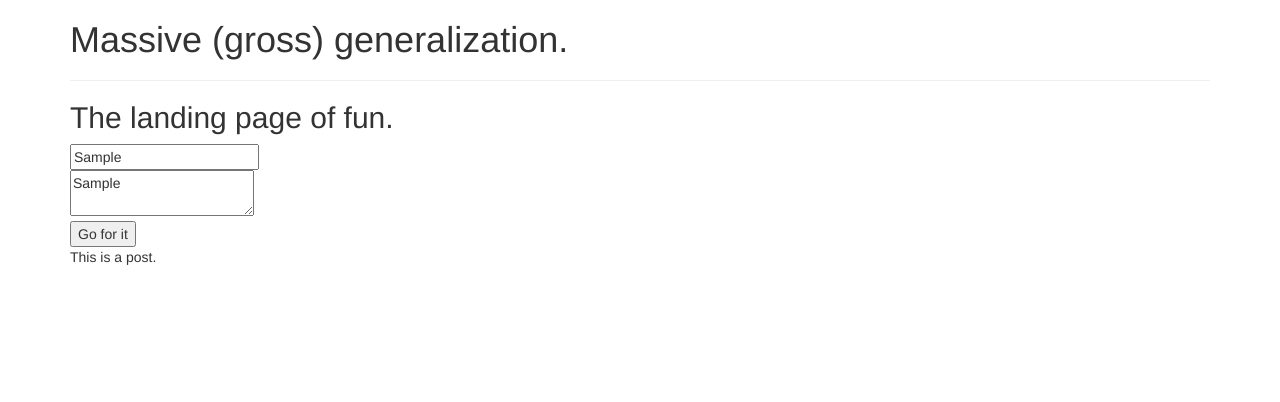
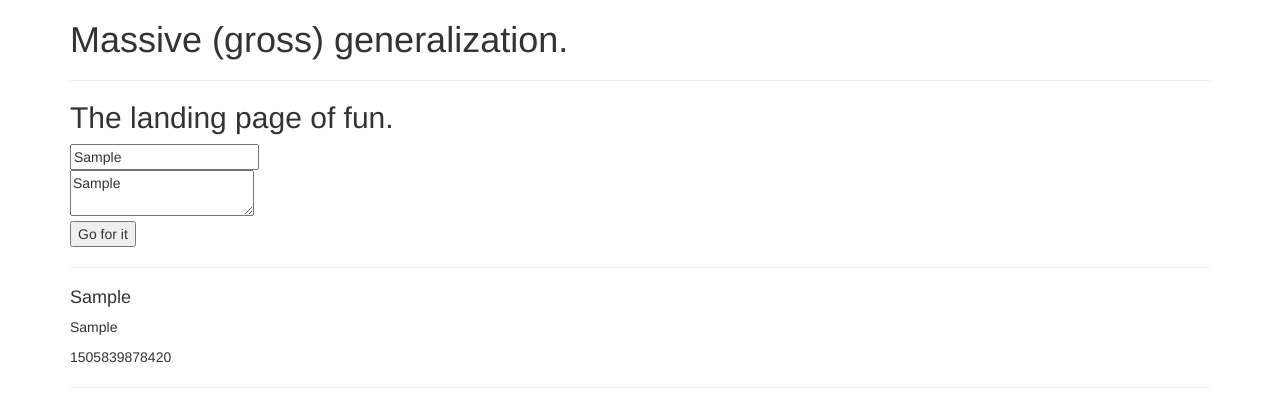
Before and after one commit to CallaRudolph/react-upvote, a React app: page / in a window 1280 px wide. Both pictures are taken after typing "Sample", "Sample" into the empty fields and a click on the button "Go for it". Shown: the top 402 px of the page. Built offline with nearby package versions, Linux system fonts and the light colour scheme.

Commit message:
display new posts on page

```diff
--- a/package.json
+++ b/package.json
@@ -11,6 +11,7 @@
   "author": "",
   "license": "ISC",
   "dependencies": {
+    "moment": "^2.18.1",
     "prop-types": "^15.5.10",
     "react": "^15.5.4",
     "react-bootstrap": "^0.31.3",
--- a/src/components/MasterPost.jsx
+++ b/src/components/MasterPost.jsx
@@ -13,10 +13,16 @@ class MasterPost extends React.Component {
       <div>
         <h2>The landing page of fun.</h2>
         <NewPostControl/>
-        <PostList/>
+        <PostList postList = {this.props.masterPostList}/>
       </div>
     );
   }
 }
 
-export default MasterPost;
+const mapStateToProps = state => {
+  return {
+    masterPostList: state
+  };
+};
+
+export default connect(mapStateToProps)(MasterPost);
--- a/src/components/Post.jsx
+++ b/src/components/Post.jsx
@@ -1,11 +1,21 @@
 import React from "react";
+import PropTypes from "prop-types";
 
-function Post(){
+function Post(props){
   return(
     <div>
-      <p>This is a post.</p>
+      <h4>{props.title}</h4>
+      <p>{props.content}</p>
+      <p>{props.timeStamp}</p>
+      <hr/>
     </div>
   );
 }
 
+Post.propTypes = {
+  title: PropTypes.string.isRequired,
+  content: PropTypes.string.isRequired,
+  timeStamp: PropTypes.number.isRequired
+}
+
 export default Post;
--- a/src/components/PostList.jsx
+++ b/src/components/PostList.jsx
@@ -1,12 +1,24 @@
 import React from "react";
 import Post from "./Post";
+import PropTypes from "prop-types";
 
-function PostList(){
+
+function PostList(props){
   return(
     <div>
-      <Post/>
+      <hr/>
+      {props.postList.map((post) =>
+        <Post title={post.title}
+              content={post.content}
+              timeStamp={post.timeStamp}
+              key={post.id}/>
+      )}
     </div>
   );
 }
 
+PostList.propTypes = {
+  postList: PropTypes.array
+}
+
 export default PostList;
```
Also changed, not shown: 1 other file (tests, documents, lock files or other folders).
